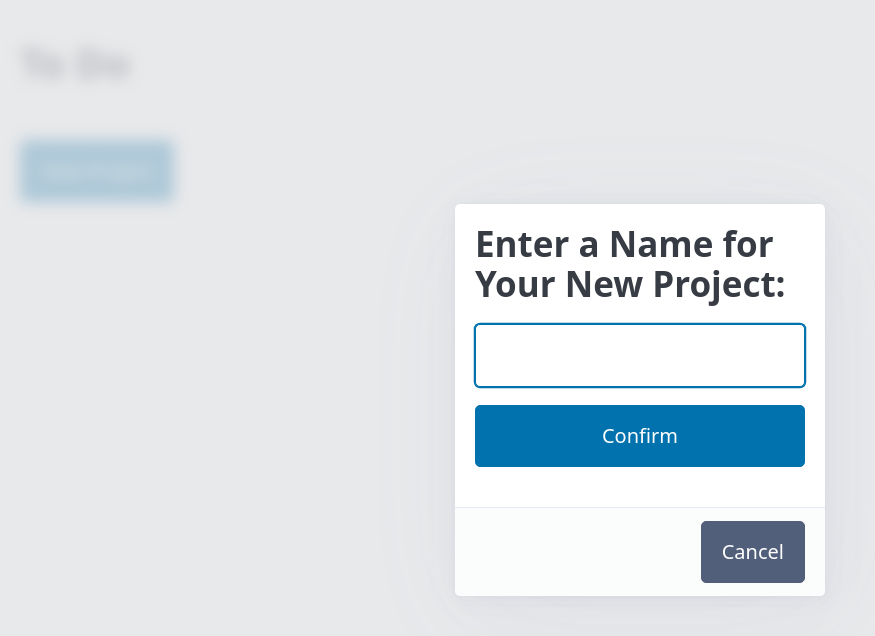
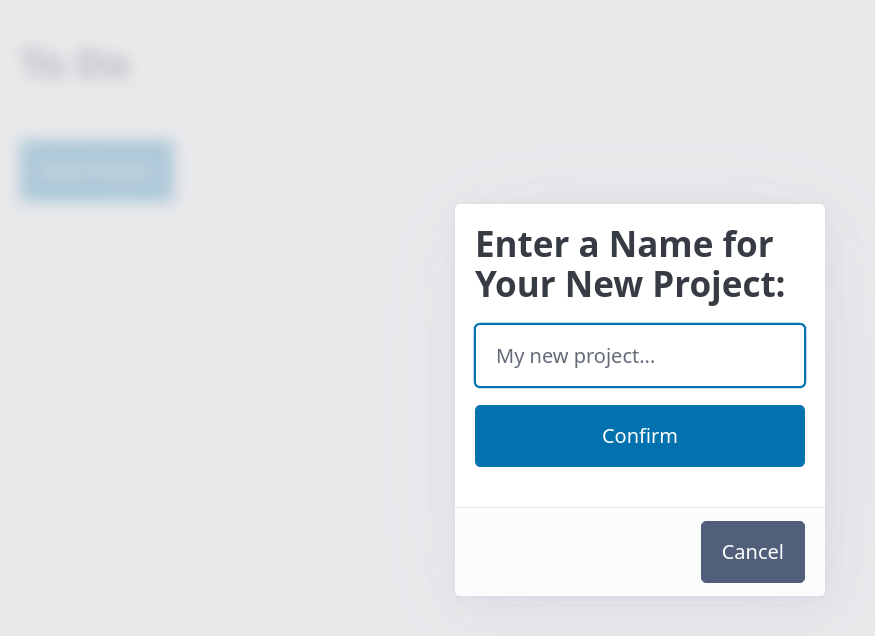
Before and after one commit to ScottGrieveWeb/to-do, a website built with webpack: page src/template.html in a window 1280 px wide. Both pictures are taken after a click on the button "New Project". Shown: the whole page, without its empty margins (0-875 px from the left). Built offline with nearby package versions, Linux system fonts and the light colour scheme.

Commit message:
Added placeholder text for project title input

```diff
--- a/src/template.html
+++ b/src/template.html
@@ -40,7 +40,7 @@
             <h2>Enter a Name for Your New Project:</h2>
             <form id="projectForm" method="dialog">
                 <div>
-                    <input type="text" id="projectTitle" name="projectTitle" maxlength="50" required>
+                    <input type="text" id="projectTitle" name="projectTitle" placeholder="My new project..." maxlength="50" required>
                     <span id="counter"></span>
                 </div>
                 <input id="confirm-project" type="submit" value="Confirm"></button>
```
